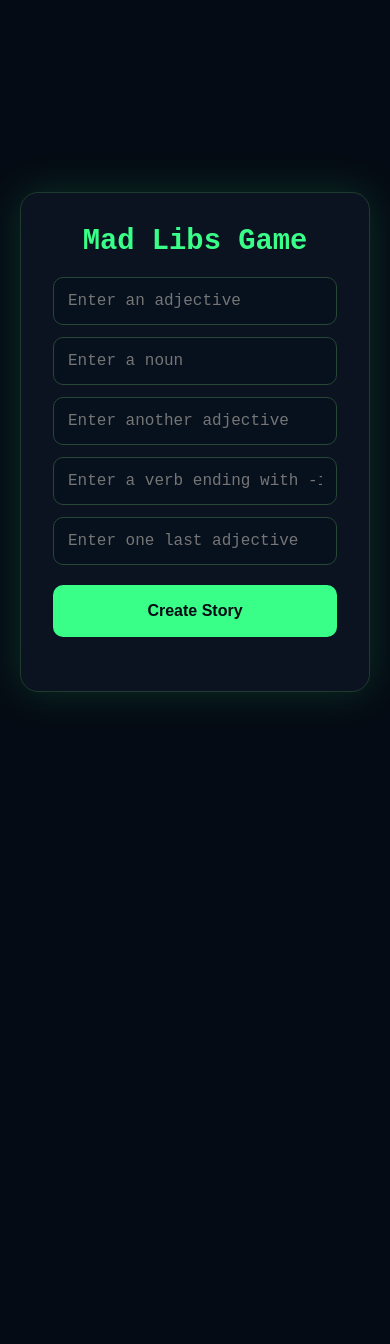
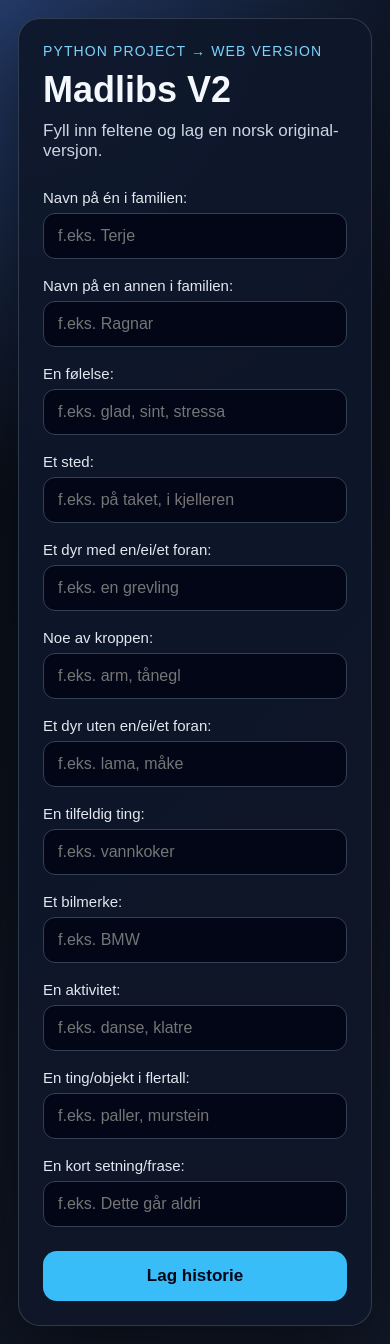
Before and after one commit to jtychesen/game_madlibs, a plain HTML site: page index.html in a window 390 px wide. Before the commit the page ends 884 px from the top, so only its background shows below. Drawn offline with Linux system fonts and the light colour scheme.

Commit message:
Update madlibs to V2

```diff
--- a/index.html
+++ b/index.html
@@ -1,27 +1,89 @@
 <!DOCTYPE html>
-<html lang="en">
+<html lang="no">
 <head>
-    <meta charset="UTF-8">
-    <title>Mad Libs Game</title>
-    <meta name="viewport" content="width=device-width, initial-scale=1.0" />
-    <link rel="stylesheet" href="style.css">
+  <meta charset="UTF-8">
+  <meta name="viewport" content="width=device-width, initial-scale=1.0">
+  <title>Madlibs V2</title>
+  <link rel="stylesheet" href="style.css">
 </head>
 <body>
 
-    <div class="game-box">
-        <h1>Mad Libs Game</h1>
+  <main class="container">
+    <section class="card">
+      <p class="tag">Python project → Web version</p>
+      <h1>Madlibs V2</h1>
+      <p class="subtitle">Fyll inn feltene og lag en norsk original-versjon.</p>
 
-        <input id="adjective1" type="text" placeholder="Enter an adjective">
-        <input id="noun1" type="text" placeholder="Enter a noun">
-        <input id="adjective2" type="text" placeholder="Enter another adjective">
-        <input id="verb1" type="text" placeholder="Enter a verb ending with -ing">
-        <input id="adjective3" type="text" placeholder="Enter one last adjective">
+      <div class="form-grid">
+        <label>
+          Navn på én i familien:
+          <input id="famemeb1" type="text" placeholder="f.eks. Terje">
+        </label>
 
-        <button onclick="createStory()">Create Story</button>
+        <label>
+          Navn på en annen i familien:
+          <input id="famemeb2" type="text" placeholder="f.eks. Ragnar">
+        </label>
 
-        <div id="result"></div>
-    </div>
+        <label>
+          En følelse:
+          <input id="moodWord" type="text" placeholder="f.eks. glad, sint, stressa">
+        </label>
 
-    <script src="script.js"></script>
+        <label>
+          Et sted:
+          <input id="place" type="text" placeholder="f.eks. på taket, i kjelleren">
+        </label>
+
+        <label>
+          Et dyr med en/ei/et foran:
+          <input id="animal" type="text" placeholder="f.eks. en grevling">
+        </label>
+
+        <label>
+          Noe av kroppen:
+          <input id="bodyPart" type="text" placeholder="f.eks. arm, tånegl">
+        </label>
+
+        <label>
+          Et dyr uten en/ei/et foran:
+          <input id="powderAnimal" type="text" placeholder="f.eks. lama, måke">
+        </label>
+
+        <label>
+          En tilfeldig ting:
+          <input id="randomThing" type="text" placeholder="f.eks. vannkoker">
+        </label>
+
+        <label>
+          Et bilmerke:
+          <input id="carBrand" type="text" placeholder="f.eks. BMW">
+        </label>
+
+        <label>
+          En aktivitet:
+          <input id="activity" type="text" placeholder="f.eks. danse, klatre">
+        </label>
+
+        <label>
+          En ting/objekt i flertall:
+          <input id="cargo" type="text" placeholder="f.eks. paller, murstein">
+        </label>
+
+        <label>
+          En kort setning/frase:
+          <input id="phrase" type="text" placeholder="f.eks. Dette går aldri">
+        </label>
+      </div>
+
+      <button onclick="createStory()">Lag historie</button>
+
+      <article id="story" class="story hidden"></article>
+
+      <button id="resetButton" class="reset hidden" onclick="resetGame()">Prøv igjen</button>
+    </section>
+  </main>
+
+  <script src="script.js"></script>
 </body>
 </html>
--- a/script.js
+++ b/script.js
@@ -1,16 +1,77 @@
+function getValue(id) {
+  return document.getElementById(id).value.trim();
+}
+
 function createStory() {
-    let adjective1 = document.getElementById("adjective1").value;
-    let noun1 = document.getElementById("noun1").value;
-    let adjective2 = document.getElementById("adjective2").value;
-    let verb1 = document.getElementById("verb1").value;
-    let adjective3 = document.getElementById("adjective3").value;
+  const famemeb1 = getValue("famemeb1");
+  const famemeb2 = getValue("famemeb2");
+  const moodWord = getValue("moodWord");
+  const place = getValue("place");
+  const animal = getValue("animal");
+  const bodyPart = getValue("bodyPart");
+  const powderAnimal = getValue("powderAnimal");
+  const randomThing = getValue("randomThing");
+  const carBrand = getValue("carBrand");
+  const activity = getValue("activity");
+  const cargo = getValue("cargo");
+  const phrase = getValue("phrase");
 
-    let story = `
-        Today I went to a ${adjective1} fashion show<br>
-        In an exhibit, I saw a ${noun1}<br>
-        ${noun1} was ${adjective2} and ${verb1}<br>
-        I was ${adjective3}!
-    `;
+  const storyBox = document.getElementById("story");
+  const resetButton = document.getElementById("resetButton");
 
-    document.getElementById("result").innerHTML = story;
+  if (
+    !famemeb1 ||
+    !famemeb2 ||
+    !moodWord ||
+    !place ||
+    !animal ||
+    !bodyPart ||
+    !powderAnimal ||
+    !randomThing ||
+    !carBrand ||
+    !activity ||
+    !cargo ||
+    !phrase
+  ) {
+    storyBox.innerHTML = "<p>Du må fylle ut alle feltene først.</p>";
+    storyBox.classList.remove("hidden");
+    resetButton.classList.add("hidden");
+    return;
+  }
+
+  storyBox.innerHTML = `
+    <p>Snart skulle Matt, Caroline, Amanda og Matilda til Australia, og <strong>${famemeb1}</strong> hadde klart å gjøre avreisen mer kaotisk enn nødvendig.</p>
+
+    <p>Caroline syntes selvfølgelig det var trist at <strong>${famemeb1}</strong> måtte gjøre ting vanskelig. Hun begynte å bli ganske <strong>${moodWord}</strong>.</p>
+
+    <p><strong>${capitalizeFirstLetter(place)}</strong> satt Ragnar og prøvde å late som han hadde kontroll på situasjonen. Han hadde aldri skutt noen før, men denne gangen var det faktisk ikke langt unna at han fyrte av et varselskudd mot <strong>${famemeb1}</strong>, fly forbanna.</p>
+
+    <p>Det hjalp heller ikke at alle mente at <strong>${famemeb2}</strong> måtte sendes avgårde, eller at <strong>${randomThing}</strong> plutselig ble behandlet som om den var viktig for reisen.</p>
+
+    <p>Så dukket Nils opp med lastebilen, med planet fullt av <strong>${cargo}</strong>, og da ble det enda verre. Like bak ham sto Vibeke og Joakim i <strong>${carBrand}</strong>en og tuta. Joakim elsket <strong>${carBrand}</strong>, så det var tydeligvis helt naturlig.</p>
+
+    <p>Vibeke var bak rattet. Joakim kunne ikke kjøre, fordi han inntok tørket <strong>${bodyPart}</strong> av <strong>${powderAnimal}</strong> om dagen.</p>
+
+    <p>Nils kjente egentlig Amanda og Matilda bare så vidt, men mente likevel bestemt at de måtte lære seg å <strong>${activity}</strong> før de dro, fordi det visstnok var helt avgjørende å kunne i Australia.</p>
+
+    <p>Nils fikk fortsatt ikke snudd og ropte ut: «<strong>${phrase}</strong>»</p>
+  `;
+
+  storyBox.classList.remove("hidden");
+  resetButton.classList.remove("hidden");
 }
+
+function resetGame() {
+  const inputs = document.querySelectorAll("input");
+
+  inputs.forEach(function(input) {
+    input.value = "";
+  });
+
+  document.getElementById("story").classList.add("hidden");
+  document.getElementById("resetButton").classList.add("hidden");
+}
+
+function capitalizeFirstLetter(text) {
+  return text.charAt(0).toUpperCase() + text.slice(1);
+}
--- a/style.css
+++ b/style.css
@@ -1,96 +1,143 @@
+* {
+  box-sizing: border-box;
+}
+
 body {
   margin: 0;
   min-height: 100vh;
-    background: #050b14;
-    color: #39ff88;
-    font-family: monospace;
-    display: flex;
-    justify-content: center;
-    align-items: center;
+  font-family: Arial, sans-serif;
+  background:
+    radial-gradient(circle at top left, #243b68, transparent 35%),
+    linear-gradient(135deg, #070b13, #111827);
+  color: #f4f7fb;
+  padding: 32px;
 }
 
-.game-box {
-    width: 420px;
-    background: #0b1220;
-    border: 1px solid #1f3b2f;
-    border-radius: 18px;
-    padding: 32px;
-    box-shadow: 0 0 40px rgba(57, 255, 136, 0.15);
+.container {
+  width: 100%;
+  max-width: 900px;
+  margin: 0 auto;
+}
+
+.card {
+  background: rgba(15, 23, 42, 0.92);
+  border: 1px solid rgba(148, 163, 184, 0.25);
+  border-radius: 22px;
+  padding: 34px;
+  box-shadow: 0 24px 70px rgba(0, 0, 0, 0.45);
+}
+
+.tag {
+  margin: 0 0 10px;
+  color: #7dd3fc;
+  font-size: 14px;
+  letter-spacing: 0.08em;
+  text-transform: uppercase;
 }
 
 h1 {
-    margin-top: 0;
-    text-align: center;
-    color: #39ff88;
+  margin: 0;
+  font-size: 46px;
+}
+
+.subtitle {
+  margin: 10px 0 28px;
+  color: #cbd5e1;
+  font-size: 17px;
+}
+
+.form-grid {
+  display: grid;
+  grid-template-columns: repeat(2, 1fr);
+  gap: 18px;
+}
+
+label {
+  display: grid;
+  gap: 7px;
+  color: #e2e8f0;
+  font-size: 15px;
 }
 
 input {
   width: 100%;
-    box-sizing: border-box;
-    margin-bottom: 12px;
-    padding: 12px;
-    background: #07101d;
-    color: #ffffff;
-    border: 1px solid #274836;
-    border-radius: 10px;
-    font-family: monospace;
+  padding: 13px 14px;
+  border: 1px solid #334155;
+  border-radius: 12px;
+  background: #020617;
+  color: white;
+  font-size: 16px;
+}
+
+input:focus {
+  outline: none;
+  border-color: #38bdf8;
+  box-shadow: 0 0 0 3px rgba(56, 189, 248, 0.18);
 }
 
 button {
+  margin-top: 24px;
   width: 100%;
-    margin-top: 8px;
-    padding: 12px;
-    background: #39ff88;
-    color: #050b14;
+  padding: 15px 18px;
   border: none;
-    border-radius: 10px;
-    font-weight: bold;
+  border-radius: 14px;
+  background: #38bdf8;
+  color: #020617;
+  font-size: 17px;
+  font-weight: 700;
   cursor: pointer;
 }
 
 button:hover {
-    background: #6dffa6;
+  opacity: 0.9;
 }
 
-#result {
-    margin-top: 22px;
-    line-height: 1.7;
-    font-size: 16px;
+.story {
+  margin-top: 28px;
+  padding: 26px;
+  border-radius: 18px;
+  background: #020617;
+  border: 1px solid #334155;
+  color: #e5e7eb;
+  font-size: 18px;
+  line-height: 1.75;
 }
 
-/* MOBILE */
-@media (max-width: 600px) {
-  body {
-    min-height: 100vh;
-    padding: 20px;
-    display: flex;
-    align-items: center;
-    justify-content: center;
+.story p {
+  margin: 0 0 18px;
 }
 
-  .game-container,
-  .container,
-  main {
-    width: 100%;
-    max-width: 420px;
-    margin: 0 auto;
+.story p:last-child {
+  margin-bottom: 0;
+}
+
+.story strong {
+  color: #7dd3fc;
+}
+
+.reset {
+  background: #334155;
+  color: white;
+}
+
+.hidden {
+  display: none;
+}
+
+@media (max-width: 700px) {
+  body {
+    padding: 18px;
+  }
+
+  .card {
+    padding: 24px;
   }
 
   h1 {
-    font-size: 1.8rem;
-    text-align: center;
+    font-size: 36px;
   }
 
-  input {
-    width: 100%;
-    font-size: 1rem;
-    padding: 14px;
-  }
-
-  button {
-    width: 100%;
-    font-size: 1rem;
-    padding: 14px;
-    min-height: 52px;
+  .form-grid {
+    grid-template-columns: 1fr;
   }
 }
```
Also changed, not shown: 2 other files. Lines whose indentation alone changed are shown as unchanged.
